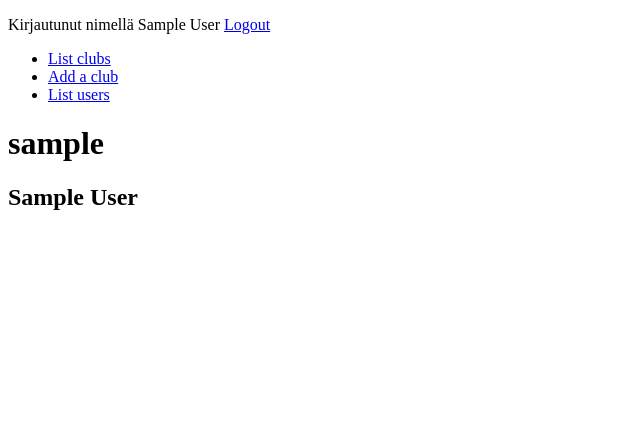
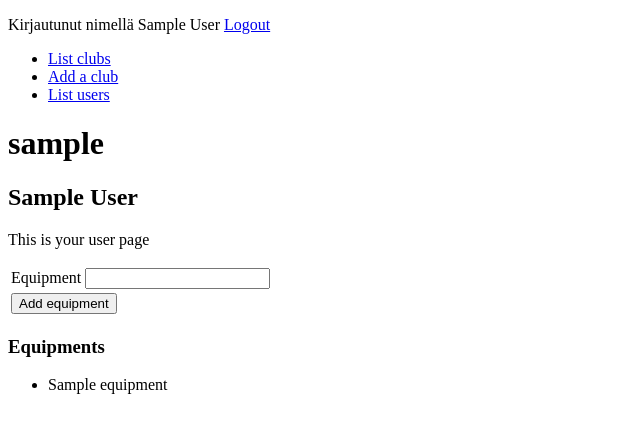
Before and after one commit to elehtine/Harrastuslista, a Flask app: page /user/1/ in a window 1280 px wide. Shown: the top 433 px of the page, without its empty margins (0-640 px from the left). Run offline with Flask 2, Linux system fonts and the light colour scheme; a user stored in the database is signed in; tables that the repository leaves empty hold one stand-in row (values such as "Sample post").

Commit message:
Add equipment list and form in user page

```diff
--- a/application/__init__.py
+++ b/application/__init__.py
@@ -24,6 +24,9 @@ from application.clubs import views
 from application.auth import models
 from application.auth import views
 
+from application.equipments import models
+from application.equipments import views
+
 # kirjautuminen
 from application.auth.models import User
 from os import urandom
--- a/application/auth/views.py
+++ b/application/auth/views.py
@@ -4,6 +4,8 @@ from flask_login import login_user, logout_user
 from application import app, db
 from application.auth.models import User
 from application.auth.forms import LoginForm, SigninForm
+
+from application.equipments.forms import EquipmentForm
 
 @app.route("/auth/login", methods = ["GET", "POST"])
 def auth_login():
@@ -51,4 +53,4 @@ def user_page(user_id):
     user = User.query.get(user_id)
     if not user:
         return redirect(url_for("index"))
-    return render_template("auth/user.html", user = user)
+    return render_template("auth/user.html", user = user, form=EquipmentForm())
--- a/application/clubs/models.py
+++ b/application/clubs/models.py
@@ -5,8 +5,7 @@ class Club(Base):
     name = db.Column(db.String(144), nullable=False)
     hobby = db.Column(db.String(144), nullable=False)
 
-    leader_id = db.Column(db.Integer, db.ForeignKey('account.id'),
-            nullable=False)
+    leader_id = db.Column(db.Integer, db.ForeignKey('account.id'), nullable=False)
 
     def __init__(self, name, hobby):
         self.name = name
--- /dev/null
+++ b/application/equipments/forms.py
@@ -0,0 +1,8 @@
+from flask_wtf import FlaskForm
+from wtforms import StringField, PasswordField
+
+class EquipmentForm(FlaskForm):
+    name = StringField("Equipment")
+
+    class Meta:
+        csrf = False
--- a/application/templates/auth/user.html
+++ b/application/templates/auth/user.html
@@ -3,5 +3,33 @@
 <div>
   <h1>{{ user.username }}</h1>
   <h2>{{ user.name }}</h2>
+  {% if current_user.is_authenticated and current_user.id == user.id %}
+    <p>This is your user page</p>
+    <form method="POST" action="{{ url_for('equipment_add') }}">
+      <table>
+        <tr>
+          <td>
+            {{ form.name.label }}
+          </td>
+          <td>
+            {{ form.name }}
+          </td>
+        </tr>
+        <tr>
+          <td colspan="2">
+            <input type="submit" value="Add equipment">
+          </td>
+        </tr>
+      </table>
+    </form>
+  {% else %}
+    <p>This is not your user page. In future you will be able add friends</p>
+  {% endif %}
+  <h3>Equipments</h3>
+  <ul>
+    {% for e in user.equipments %}
+      <li>{{ e.name }}</li>
+    {% endfor %}
+  </ul>
 </div>
 {% endblock %}
```
Also changed, not shown: application/auth/models.py (+1 -9 lines), application/equipments/models.py (added, +10 -0 lines), application/equipments/views.py (added, +19 -0 lines).
